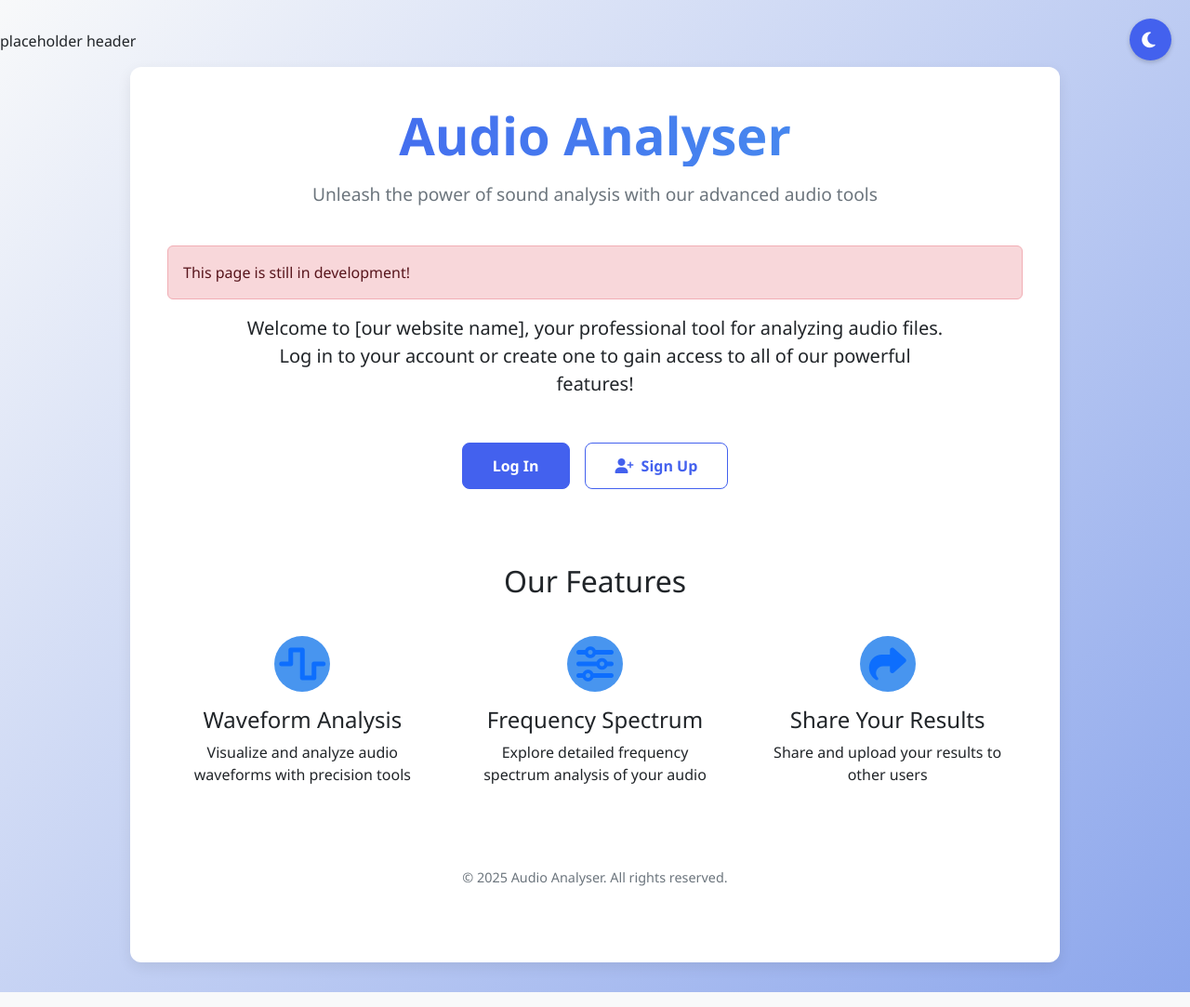
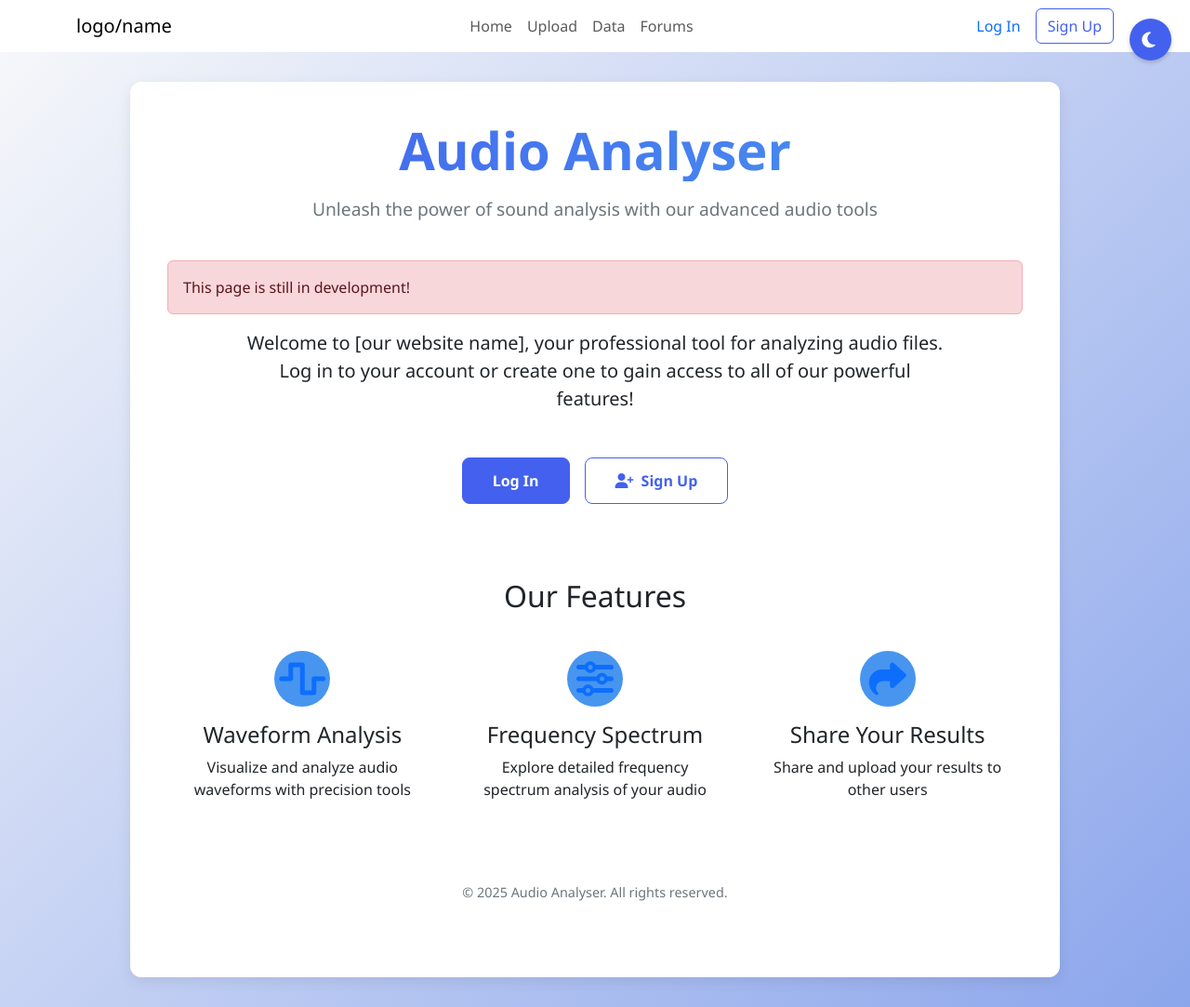
Before and after one commit to qwertytops/AudioAnalyser, a Flask app: page / in a window 1280 px wide. Shown: the whole page at 93% size. Run offline with Flask 3, Linux system fonts and the light colour scheme.

Commit message:
implemented navbar to base

```diff
--- a/app/static/css/introductoryView.css
+++ b/app/static/css/introductoryView.css
@@ -19,7 +19,7 @@ body {
     font-family: 'Segoe UI', Tahoma, Geneva, Verdana, sans-serif;
     background: linear-gradient(135deg, var(--light-bg) 0%, #8ca6ec 100%);
     min-height: 100vh;
-    padding-top: 2rem;
+
 }
 
 .app-container {
--- a/app/templates/base.html
+++ b/app/templates/base.html
@@ -11,15 +11,18 @@
         <title>Audio Analyser</title>
         {% endif %}
         <link rel="stylesheet" href="https://cdn.jsdelivr.net/npm/bootstrap@5.3.2/dist/css/bootstrap.min.css">
+        <link rel="stylesheet" href="{{ url_for('static', filename='css/navView.css') }}">
         <script src="https://cdn.jsdelivr.net/npm/bootstrap@5.3.2/dist/js/bootstrap.min.js"></script>
         <link rel="stylesheet" href="https://cdnjs.cloudflare.com/ajax/libs/font-awesome/6.5.0/css/all.min.css">
         {% block styles %}{% endblock %}
     </head>
 
     <body class="d-flex flex-column min-vh-100">
-        <header class="page-header">
-            <p>placeholder header</p>
-        </header>
+
+        {% block navbar %}
+         {% include 'navView.html' %}
+        {% endblock %}
+
 
         {% block content %}{% endblock %}
 
--- /dev/null
+++ b/app/templates/navView.html
@@ -0,0 +1,30 @@
+<nav class = "navbar navbar-expand-lg bg=light">
+    <div class = "container">
+        <a class="navbar-brand" href="#">logo/name</a>
+        <button class="navbar-toggler" type="button" data-bs-toggle="collapse" data-bs-target="#navbarNav"
+            aria-controls="navbarNav" aria-expanded="false" aria-label="Toggle navigation">
+            <span class="navbar-toggler-icon"></span>
+        </button>
+
+        <div class="collapse navbar-collapse" id="navbarNav">
+            <ul class="navbar-nav mx-auto">
+                <li class="nav-item">
+                    <a class="nav-link" href="">Home</a>
+                </li>
+                <li class="nav-item">
+                    <a class="nav-link" href="">Upload</a>
+                </li>
+                <li class="nav-item">
+                    <a class="nav-link" href="">Data</a>
+                </li>
+                <li class="nav-item">
+                    <a class="nav-link" href="">Forums</a>
+                </li>
+            </ul>
+            <div class="d-flex align-items-center" id = "right">
+                <a href="#" class="text-decoration-none" >Log In</a>
+                <a href="#" class="btn btn-outline-primary">Sign Up</a>
+            </div>
+        </div>
+    </div>
+</nav>
```
Also changed, not shown: navView.html (deleted, +0 -45 lines), app/static/css/navView.css (renamed from navView.css).
